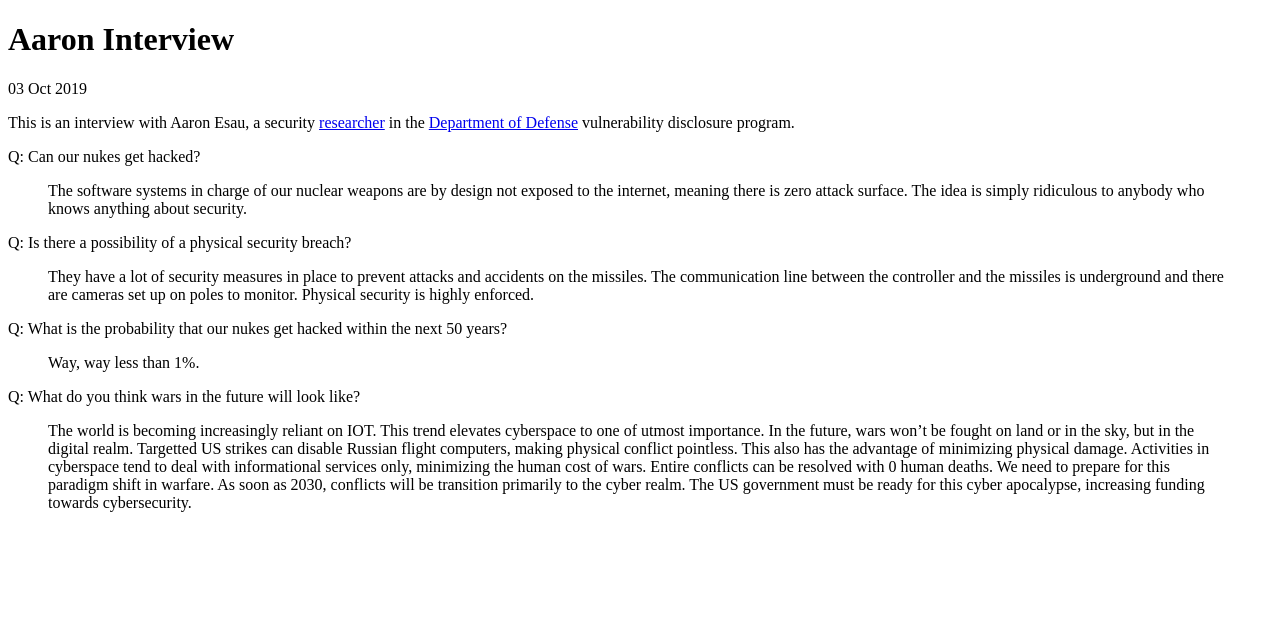
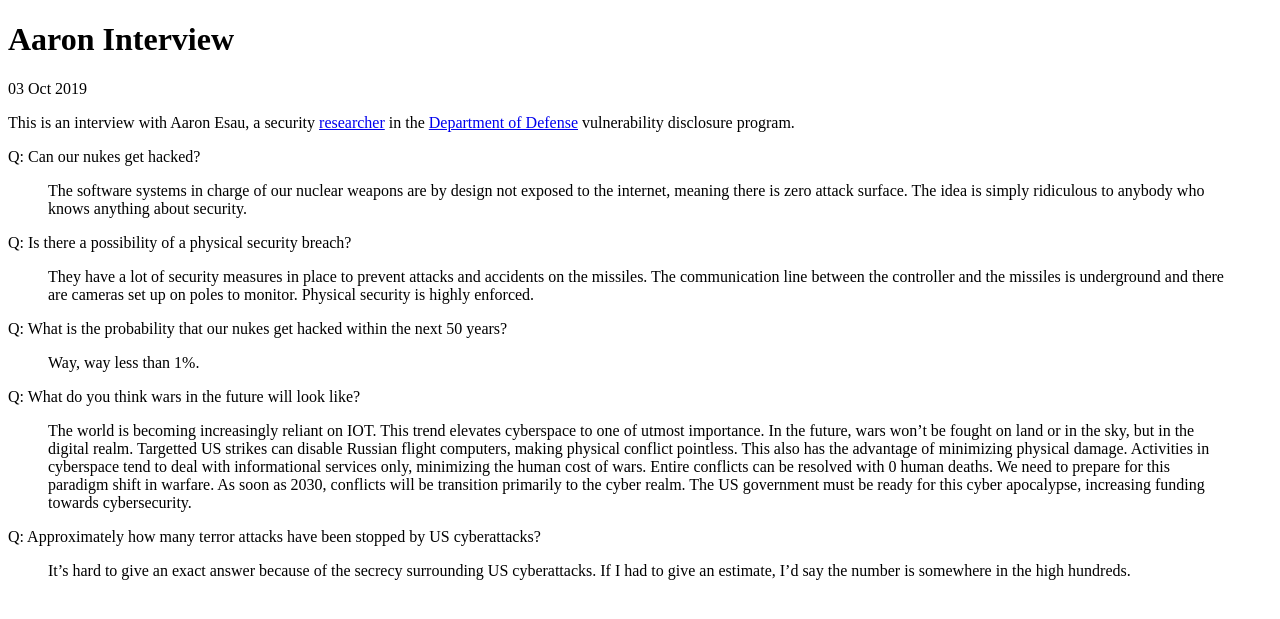
Before and after one commit to chen-robert/blog, a Jekyll site: the page built from _posts/2019-10-03-aaron-interview.md, in a window 1280 px wide. Shown: the top 619 px of the page. Built offline with Jekyll 4.4.1, drawn with Linux system fonts in a browser that asks for light colours; our own code applies the rules of GitHub Pages for plain Markdown files; Markdown is read by kramdown in place of the engine named in the settings.

```diff
--- a/_posts/2019-10-03-aaron-interview.md
+++ b/_posts/2019-10-03-aaron-interview.md
@@ -19,3 +19,7 @@ Q: What is the probability that our nukes get hacked within the next 50 years?
 Q: What do you think wars in the future will look like?
 
 > The world is becoming increasingly reliant on IOT. This trend elevates cyberspace to one of utmost importance. In the future, wars won't be fought on land or in the sky, but in the digital realm. Targetted US strikes can disable Russian flight computers, making physical conflict pointless. This also has the advantage of minimizing physical damage. Activities in cyberspace tend to deal with informational services only, minimizing the human cost of wars. Entire conflicts can be resolved with 0 human deaths. We need to prepare for this paradigm shift in warfare. As soon as 2030, conflicts will be transition primarily to the cyber realm. The US government must be ready for this cyber apocalypse, increasing funding towards cybersecurity.
+
+Q: Approximately how many terror attacks have been stopped by US cyberattacks?
+
+> It's hard to give an exact answer because of the secrecy surrounding US cyberattacks. If I had to give an estimate, I'd say the number is somewhere in the high hundreds.
```
Also changed, not shown: _posts/2019-09-01-java-tricks.md (+1 -2 lines).
